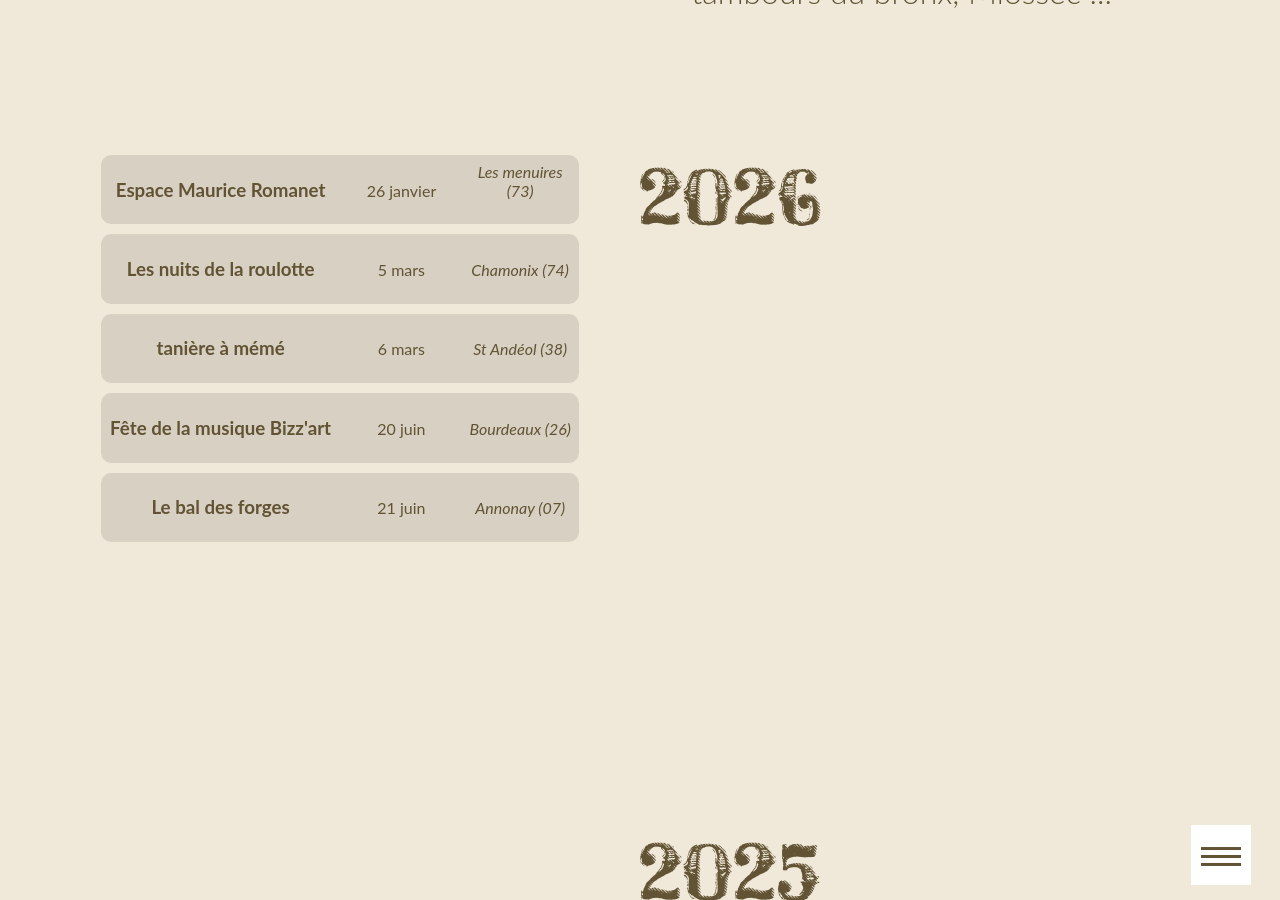
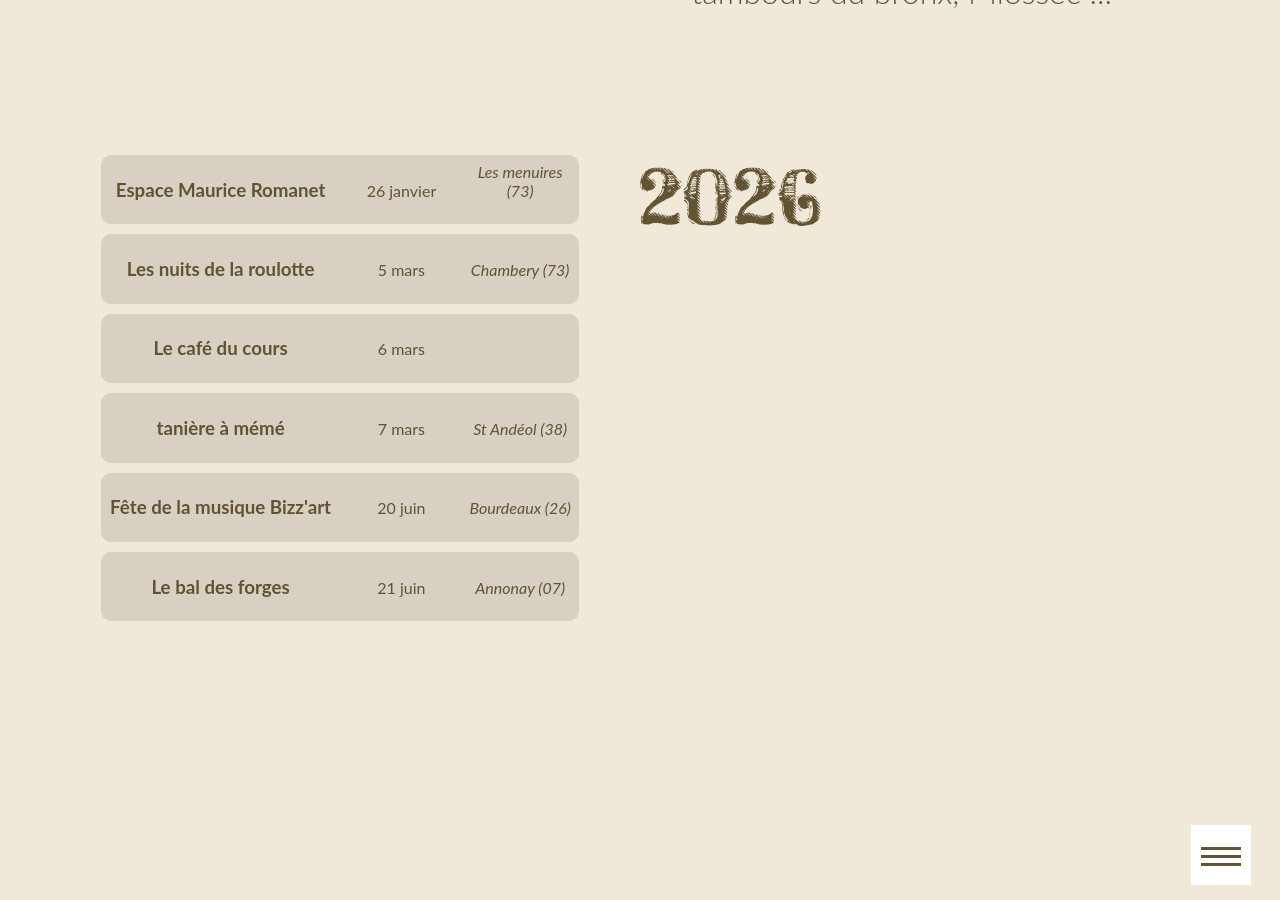
Before and after one commit to ftmftrs/ftmftrs.github.io, a Jekyll site: the page built from concert/index.html, in a window 1280 px wide and 900 px high, scrolled down 899 px. Built offline with Jekyll 4.4.1, drawn with Linux system fonts in a browser that asks for light colours; Markdown is read by kramdown in place of the engine named in the settings.

Commit message:
Update concerts.yml

```diff
--- a/_data/concerts.yml
+++ b/_data/concerts.yml
@@ -7,10 +7,14 @@
 
   - title: Les nuits de la roulotte
     date: 5 mars
-    address: Chamonix (74)
+    address: Chambery (73)
+
+  - title: Le café du cours
+    date: 6 mars
+    adress: Reillanne (04)
 
   - title: tanière à mémé
-    date: 6 mars
+    date: 7 mars
     address: St Andéol (38)
 
   - title: Fête de la musique Bizz'art
```
